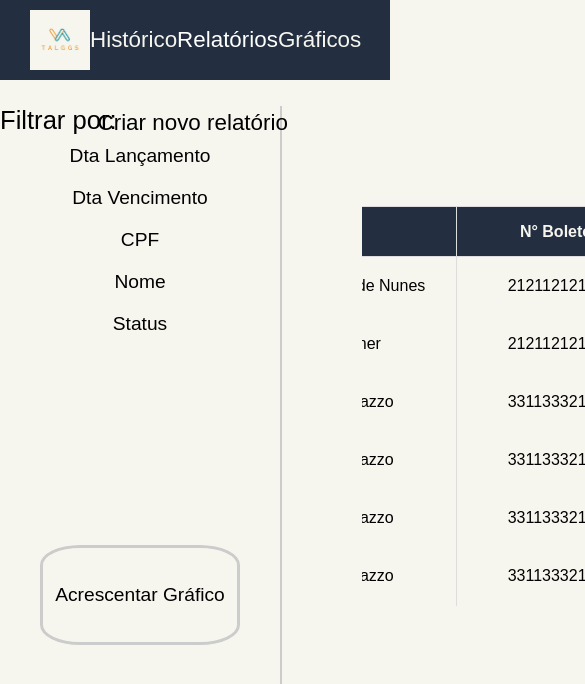
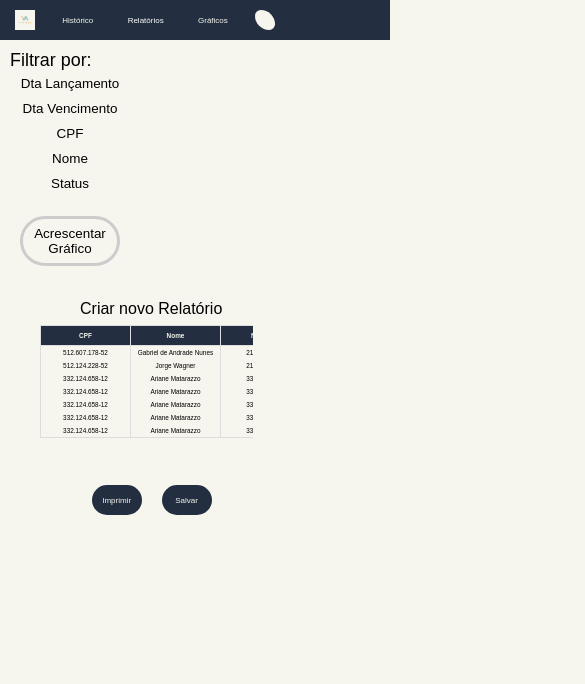
Before and after one commit to matheus-three/talggs-web, a React (Create React App) app: page /createReport in a window 390 px wide. Shown: the top 684 px of the page, 585 px wide, since content can reach past the window. Built offline with nearby package versions, Linux system fonts and the light colour scheme.

Commit message:
design responsivo e pop-up pra salvar o nome do relatório feitos

```diff
--- a/src/Components/Assets/Styles.jsx
+++ b/src/Components/Assets/Styles.jsx
@@ -13,7 +13,7 @@ const GlobalStyle = createGlobalStyle`
     background: #f7f6ee;
     text-rendering: optimizeLegibility !important;
     -webkit-font-smoothing: antialiased !important;
-        font-family: sans-serif;
+    font-family: sans-serif;;
   }
 `;
 
@@ -33,26 +33,49 @@ export const HeaderStyle = styled.div`
     width: 60px;
     margin-left: 30px;
 	}
+
   ul {
     display:flex;
     width:80%;
     color: #f7f6ee;
     justify-content: space-around;
     list-style: none;
-
   }
 
-`;
+		/* Responsivo até 800px */
+	@media only screen and (max-width: 1200px){
+		width:100%;
+		font-size: 1em;
 
-//Titulo que pode ser definido em qualquer lugar da tela passando as coordenadas.
-export const Title = styled.div`
-    position: relative;
-    top:${props => props.top};
-    left:${props => props.left};
-    width: 300px;
-    font-size:1.4em;
+		img {
+			width: 40px;
+			height:40px;
+			margin-left:25px;
+		}
 
+		ul {
+			width:80%;
+		}
+	}
+
+  @media only screen and (max-width: 600px){
+		width:100%;
+		font-size: 0.5em;
+		height:40px;
+
+		img {
+			width: 20px;
+			height:20px;
+			margin-left:15px;
+		}
+
+		ul {
+			width:200px;
+			margin-left: 10px;
+		}
+	}
 `
+
 //Icone no menu superior do Header para abrir as opções de editar
 export const IconEdit = styled.div`
   background-color:#f7f6ee;
@@ -61,8 +84,15 @@ export const IconEdit = styled.div`
   width: 50px;
   margin-left: 60px;
 
-    @media only screen and (max-width: 800px){
+  @media only screen and (max-width: 1200px){
     margin-right: 100px;
+  }
+
+	@media only screen and (max-width: 1200px){
+    margin-right: 0px;
+		margin-left:10px;
+		height:20px;
+		width:20px;
   }
 `
 
@@ -72,22 +102,45 @@ export const IconEdit = styled.div`
 export const MainStyle = styled.div`
     display:flex;
     flex-wrap: wrap;
-    margin-top:140px;
+    margin-top:50px;
+
 `
-
+//Posicionamento do Titulo dos relatórios
+export const TitleMainStyle = styled.div`
+  width: 250px;
+  height:auto;
+  margin-top: 100px;
+  margin-left: 60px;
+  font-size: 1.4em;
+`
 //Estilo de cada relatório salvo.
 export const SaveReportsStyle = styled.div`
   background-color:#232f40;
   width:250px;
   height: 80px;
-    margin: 40px 60px;
+  margin: 0px 60px;
   border-radius:25px;
   display:flex;
   align-items:center;
   justify-content: center;
   color:#f7f6ee;
+  margin-bottom:50px;
 `
+//Posicionamento do Botão de criar relatórios.
+export const ButtonCreateStyle = styled.div`
+  display:flex;
+  justify-content: flex-end;
+  margin-right: 100px;
+  margin-top: 30px;
+  margin-bottom:30px;
 
+  span{
+      font-size:1.3em;
+      margin:10px;
+      display:flex;
+      align-items:center;
+  }
+`
 //Botão redondo de criar relatórios.
 export const Button = styled.button`
   background-color:#232f40;
@@ -99,11 +152,7 @@ export const Button = styled.button`
   display:flex;
   justify-content:center;
   align-items: center;
-    position:relative;
-    top:30px;
-    left:1350px;
   margin-bottom:20px;
-
 `
 
 //Tela Criar Relatório
@@ -111,8 +160,11 @@ export const Button = styled.button`
 //engloba o componente de filtro com o de stats do relatórios
 export const Container = styled.div`
     display: flex;
-		width: 1300px;
+		width: 90%;
 
+@media only screen and (max-width: 600px) {
+	  flex-direction: column;
+	}
 `
 
 //Estilo do componente Filtro
@@ -121,11 +173,13 @@ export const FilterStyle = styled.div`
   width:300px;
   background-color:#f7f6ee;
   border-right: 2px solid #CCC;
+  padding:10px;
 
   span {
     font-size: 1.6em;
   }
-    button{
+
+  button {
     width:200px;
     margin:10px 40px;
     font-size:1.2em;
@@ -133,31 +187,95 @@ export const FilterStyle = styled.div`
     background-color:#f7f6ee;
   }
 
-    button.btn-grafico{
+  button.btn-grafico {
     margin-top:200px;
-        border-radius: 20%;
+    border-radius: 25px;
     border: solid #CCC;
     height:100px;
   }
+
+/* Responsivo 1200px */
+@media only screen and (max-width: 1200px){
+	width:300px;
+	font-size:0.7em;
+
+  button {
+		width:100px;
+    margin:5px 10px;
+	}
+
+	button.btn-grafico {
+		height:50px;
+		margin-top:260px;
+	}
+}
+
+@media only screen and (max-width: 600px){
+	width:300px;
+	font-size:0.7em;
+	display:flex;
+	flex-direction:column;
+	align-items:flex-start;
+	height:260px;
+	border-right:none;
+
+  button {
+		width:100px;
+    margin:5px 10px;
+	}
+
+	button.btn-grafico {
+		height:50px;
+		margin-top:20px;
+	}
+}
 `
+//Estilo que engloba titulo, stats e botões.
+export const ReportStyle = styled.div`
+  display:flex;
+  flex-direction:column;
+  margin-left:100px;
+  width:75%;
 
-//Estilo do componente stats que engloba a tabela e os botões salvar e imprimir.
+	@media only screen and (max-width: 1200px){
+		margin-left: 50px;
+		width:90%;
+	}
+
+	@media only screen and (max-width: 600px){
+		margin-left: 20px;
+		width:75%;
+
+	}
+`
+//Titulo do relatório
+export const TitleReportStyle = styled.div`
+  margin-top:40px;
+  margin-left:10px;
+  width:350px;
+  height:50px;
+  font-size:1.4em;
+
+		@media only screen and (max-width: 600px){
+		margin-top: 0px;
+		margin-left:60px;
+		font-size:1em;
+		width:150px;
+		height:25px;
+	}
+`
+//Estilo da tabela de status do relatório.
 export const StatsStyle = styled.div`
-        display:flex;
-        flex-direction: column;
   align-items: center;
   height: 400px;
-		margin-left: 80px;
-		margin-top: 100px;
 	max-width: 100%;
-		overflow: auto;
-
+  overflow: scroll;
 
 	table {
     font-family: arial, sans-serif;
     border-collapse: collapse;
     border-bottom: 1px solid #dddddd;
-             width: 100%;
+    width:600px;
 	}
 
  	th {
@@ -168,7 +286,6 @@ export const StatsStyle = styled.div`
 		height: 50px;
   	text-align: center;
   	padding: 8px;
-
 	}
 
 	th.nome {
@@ -181,26 +298,133 @@ export const StatsStyle = styled.div`
     text-align: center;
   }
 
+	/* responsivo até 1200px */
+	@media only screen and (max-width: 1200px){
+		margin-right:30px;
+		height:300px;
+
+		table {
+		width:300px;
+		}
+
+		th {
+			min-width:180px;
+			font-size:0.7em;
+			height:20px;
+		}
+
+		th.nome,th.cpf{
+			min-width:180px;
+		}
+
+		td{
+			font-size:0.8em;
+			padding:13px;
+		}
+	}
+
+	@media only screen and (max-width: 600px){
+		margin-left:20px;
+		height:150px;
+
+		table {
+			width:150px;
+		}
+
+		th {
+			min-width:90px;
+			font-size:0.4em;
+			height:20px;
+			padding:3px;
+		}
+
+		th.nome,th.cpf{
+			min-width:90px;
+		}
+
+		td{
+			font-size:0.4em;
+			padding:3px;
+		}
+	}
+
 `
 
 //Estilo dos botões da tela de criar relatório
+export const ButtonStyle = styled.div`
+  display:flex;
+  justify-content:center;
+	margin-top: 20px;
 
-export const ButtonStyle = styled.button`
+	button {
     background-color:#232f40;
     width: 100px;
     height: 50px;
-        position:relative;
-        left: 700px;
-        bottom: 100px;
     border:none;
     margin: 0px 40px;
     border-radius:25px;
+    color: #f7f6ee;
+	}
+	@media only screen and (max-width: 700px){
+		margin-top:10px;
+
+		justify-content:none;
+		button{
+			width:50px;
+			height:30px;
+			font-size:0.5em;
+			margin:0px 10px;
+			padding:5px;
+		}
+	}
+`
+//Fundo cinza do pop-up para salvar o relatório.
+export const SaveReportBehind = styled.div`
+	width:100%;
+	height:90%;
+	background-color:rgba(0, 0, 0, 0.8);
+	position: absolute;
+	left:0px;
+	display:flex;
+	justify-content: center;
+	align-items: center;
+`
+
+//Pop-up para salvar Relatório
+export const SaveReportStyle = styled.div`
+	width:25%;
+	height:25%;
+	background-color:white;
+	display:flex;
+	flex-direction:column;
+	justify-content:center;
+	align-items:center;
+	border-radius:4px;
 
 	span {
-            color: #f7f6ee;
+		font-size:1.2em;
+		margin-right:100px;
+	}
+
+	input{
+		width:70%;
+		height:30px;
+		border:none;
+		border-bottom:1px solid #ccc;
+		margin-bottom:20px;
+	}
+
+	button {
+		width:90px;
+		height:30px;
+		background-color:#232f40;
+		color:#f7f6ee;
+		border:none;
+		border-radius:25px;
 	}
 
 `
 
 
+
 export default GlobalStyle;
--- /dev/null
+++ b/src/Components/Pages/CreateReport/Stats/SaveReport/index.tsx
@@ -0,0 +1,11 @@
+import React from 'react'
+import { SaveReportStyle, SaveReportBehind } from '../../../../Assets/Styles';
+
+
+function SaveReport() {
+	return (
+		<h1></h1>
+	)
+}
+
+export default SaveReport;
--- a/src/Components/Pages/CreateReport/Stats/index.tsx
+++ b/src/Components/Pages/CreateReport/Stats/index.tsx
@@ -1,5 +1,6 @@
-import React, { Fragment } from 'react'
-import { StatsStyle } from '../../../Assets/Styles';
+import React, { Fragment, useState } from 'react'
+import { StatsStyle, ButtonStyle, TitleReportStyle, ReportStyle, SaveReportBehind, SaveReportStyle } from '../../../Assets/Styles';
+import SaveReport from './SaveReport';
 
 
 function Stats() {
@@ -31,7 +32,7 @@ function Stats() {
 		dateLaunch: "20/03/2020",
 		value: "R$ 700,00",
 		state: "Pago"
-	},{
+	}, {
 		cpf: "332.124.658-12",
 		name: "Ariane Matarazzo",
 		accountNumber: "33113332121",
@@ -40,7 +41,7 @@ function Stats() {
 		dateLaunch: "20/03/2020",
 		value: "R$ 700,00",
 		state: "Pago"
-	},{
+	}, {
 		cpf: "332.124.658-12",
 		name: "Ariane Matarazzo",
 		accountNumber: "33113332121",
@@ -49,7 +50,7 @@ function Stats() {
 		dateLaunch: "20/03/2020",
 		value: "R$ 700,00",
 		state: "Pago"
-	},{
+	}, {
 		cpf: "332.124.658-12",
 		name: "Ariane Matarazzo",
 		accountNumber: "33113332121",
@@ -58,7 +59,7 @@ function Stats() {
 		dateLaunch: "20/03/2020",
 		value: "R$ 700,00",
 		state: "Pago"
-	},{
+	}, {
 		cpf: "332.124.658-12",
 		name: "Ariane Matarazzo",
 		accountNumber: "33113332121",
@@ -69,10 +70,28 @@ function Stats() {
 		state: "Pago"
 	}]
 
+	const [saveState,setSaveState] = useState(false);
 
 
+ function handleClick () {
+		saveState?
+		 setSaveState(false)
+	 :
+		 setSaveState(true)
+}
+
+function handleSave (e) {
+	const name = e.target.value;
+	console.log("name",name)
+
+}
 	return (
 		<Fragment>
+			<ReportStyle>
+				<TitleReportStyle>
+					<span>Criar novo Relatório</span>
+				</TitleReportStyle>
+
 				<StatsStyle>
 					<table>
 						<tr>
@@ -101,9 +120,28 @@ function Stats() {
 						})}
 					</table>
 				</StatsStyle>
+				<ButtonStyle>
+						<button>Imprimir</button>
+						<button onClick = {handleClick}>Salvar</button>
+				</ButtonStyle>
+
+				{saveState?
+					<SaveReportBehind>
+						<SaveReportStyle>
+							<span>Nome do Relatório:</span>
+							<input type="text" placeholder="Digite o nome do Relatório" onChange = {handleSave}/>
+							<button onClick = {handleClick}>Salvar</button>
+						</SaveReportStyle>
+					</SaveReportBehind>
+					:
+					undefined}
+
+			</ReportStyle>
 		</Fragment>
 
 	);
 }
 
+
+
 export default Stats;
--- a/src/Components/Pages/CreateReport/index.tsx
+++ b/src/Components/Pages/CreateReport/index.tsx
@@ -1,5 +1,5 @@
 import React, { Fragment } from 'react'
-import { Title, Container, ButtonStyle } from '../../Assets/Styles';
+import {Container } from '../../Assets/Styles';
 import Filter from './Filter';
 import Stats from './Stats';
 
@@ -8,17 +8,10 @@ import Stats from './Stats';
 function CreateReport() {
     return (
         <Fragment>
-            <Title top={"30px"} left={"25%"}> Criar novo relatório </Title>
-            <Container>
-                <Filter />
-                <Stats />
-            </Container>
-            <ButtonStyle>
-                <span>Imprimir</span>
-            </ButtonStyle>
-            <ButtonStyle>
-                <span>Salvar</span>
-            </ButtonStyle>
+          <Container>
+            <Filter />
+          	<Stats />
+         </Container>
         </Fragment>
 
     );
--- a/src/Components/Pages/Main/index.tsx
+++ b/src/Components/Pages/Main/index.tsx
@@ -1,5 +1,5 @@
 import React, { Fragment } from 'react'
-import { Title, MainStyle, SaveReportsStyle, Button } from '../../Assets/Styles'
+import { MainStyle, SaveReportsStyle, Button, ButtonCreateStyle, TitleMainStyle } from '../../Assets/Styles'
 import SaveReports from './SaveReports'
 import { Link } from 'react-router-dom'
 
@@ -27,25 +27,31 @@ function Main() {
 
   return (
     <Fragment>
-      <Title top={"130px"} left={"40px"}>
-        <span>Relatórios da Empresa</span>
-      </Title>
+         <TitleMainStyle>
+          <span>Relatórios da Empresa</span>
+         </TitleMainStyle>
+
       <MainStyle>
         {
           array.map((batata) => {
               return(
+                <div><SaveReports name= {batata.name}/>
                 <SaveReports name= {batata.name}/>
+                <SaveReports name= {batata.name}/></div>
+
               )
           })
         }
-
       </MainStyle>
 
-      <Title top={"80px"} left={"1140px"}>
-        <span>Criar novo Relatório</span>
-      </Title>
+      <ButtonCreateStyle>
+        <span>Criar Relatório</span>
+        <Link to='/createReport' style = {{textDecoration: 'none'} }><Button>+</Button></Link>
+      </ButtonCreateStyle>
 
-      <Link to='/createReport' style = {{textDecoration: 'none'} }><Button>+</Button></Link>
+
+
+
     </Fragment>
   )
 }
```
Also changed, not shown: 1 other file (tests, documents, lock files or other folders). Lines whose indentation alone changed are shown as unchanged.
